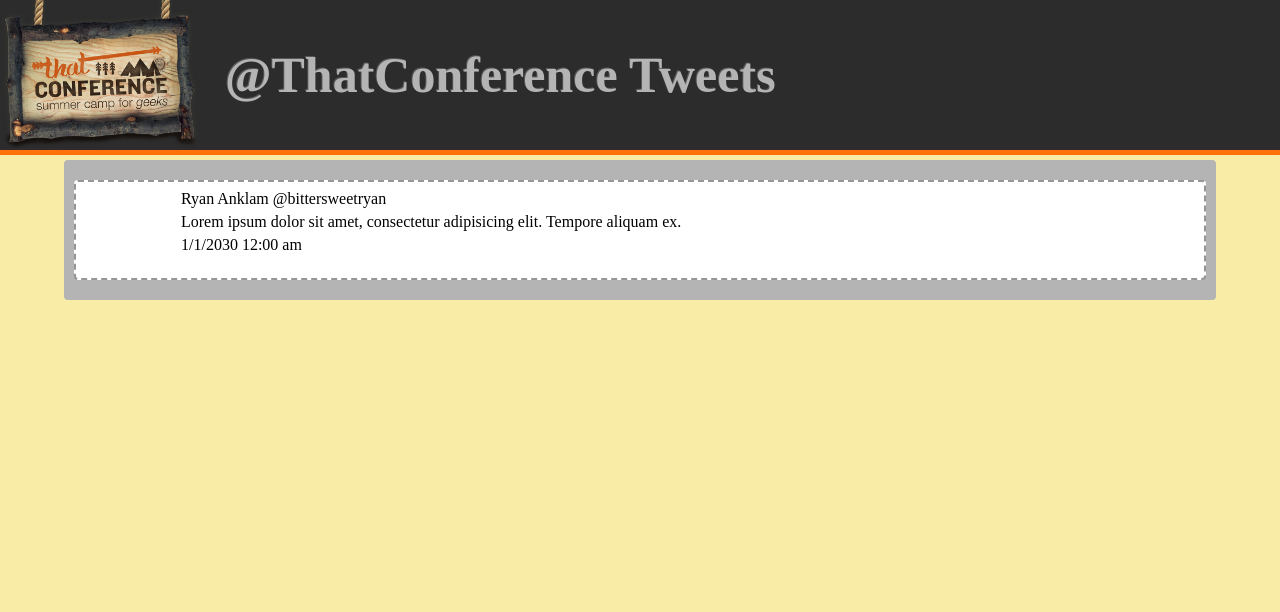
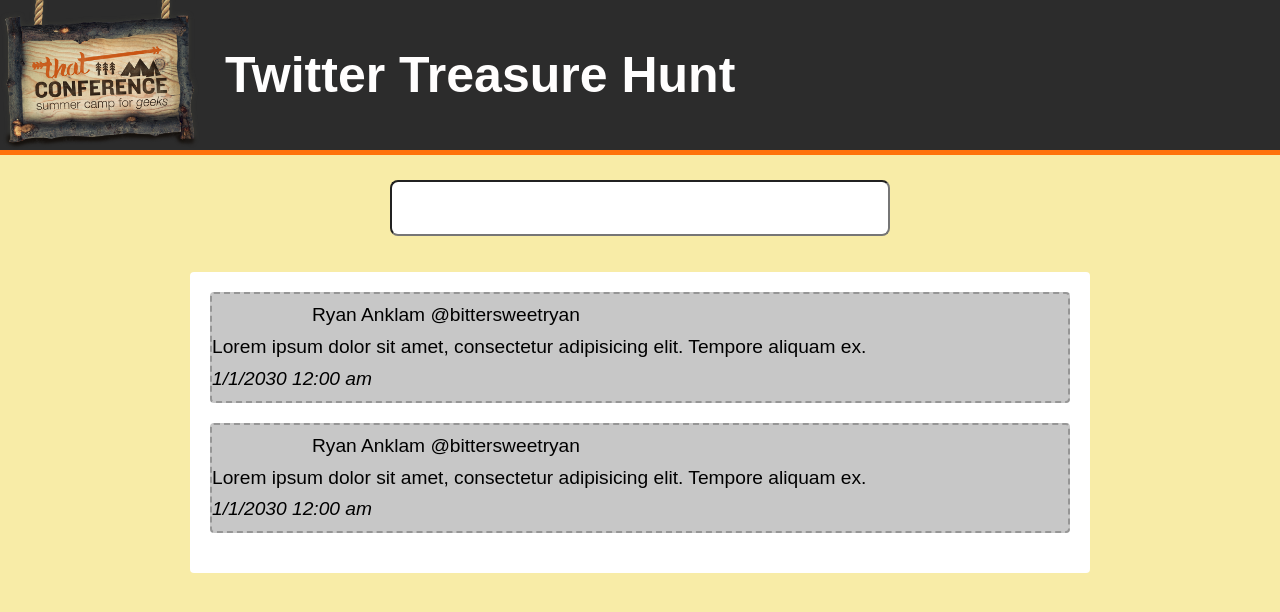
Before and after one commit to bittersweetryan/temple-of-dom, a website: page sample/index.html in a window 1280 px wide. Drawn offline with Linux system fonts and the light colour scheme.

```diff
--- a/sample/index.html
+++ b/sample/index.html
@@ -7,14 +7,19 @@
 </head>
 <body>
     <header>
-        <h1 class="header-text">@ThatConference Tweets</h1>
+        <h1 class="header-text">Twitter Treasure Hunt</h1>
     </header>
     <div class="content">
-        <section class="tweets">
-            <div class="tweet">
+        <section class="search">
+            <input type="text" class="search-text">
+        </section>
+        <section class="tweet-container">
+            <ul class="tweets">
+                <li class="tweet">
                     <div class="avatar">
                         <img src="" alt="">
                     </div>
+
                     <div class="tweet-user">
                         Ryan Anklam @bittersweetryan
                     </div>
@@ -23,8 +28,24 @@
                             1/1/2030 12:00 am
                         </div>
                     </div>
+                </li>
+                 <li class="tweet">
+                    <div class="avatar">
+                        <img src="" alt="">
                     </div>
+
+                    <div class="tweet-user">
+                        Ryan Anklam @bittersweetryan
+                    </div>
+                    <div class="tweet-content">Lorem ipsum dolor sit amet, consectetur adipisicing elit. Tempore aliquam ex.
+                        <div class="tweet-info">
+                            1/1/2030 12:00 am
+                        </div>
+                    </div>
+                </li>
+            </ul>
         </section>
     </div>
+    <script src="temple-of-dom.js"></script>
 </body>
 </html>
--- a/sample/style.css
+++ b/sample/style.css
@@ -5,6 +5,7 @@
 html, body{
     margin: 0;
     padding: 0;
+    font: 16px/20px arial;
 }
 
 body{
@@ -24,9 +25,9 @@
     margin: 0;
     line-height: 150px;
     font-size: 50px;
-    color: rgb(180, 180, 180);
-    text-shadow: -1px -1px 0 rgb( 88,88,88);
+    color: rgb(255, 254, 254);
     border-bottom: 5px solid #ff720b;
+    text-overflow:ellipsis;
 }
 
 .content{
@@ -34,27 +35,38 @@
     min-height:100%;
     width: 90%;
     margin: 10px auto;
+    max-width: 900px;
+}
+
+ul.tweets{
+    list-style:none;
+}
+
+li.tweet{
+    padding-left: 0;
+    margin-bottom: 20px;
 }
 
 .tweets{
-    background-color: #b4b4b4;
-    padding: 20px 10px;
+    background-color: #fff;
+    padding: 20px;
     border-radius: 4px;
 }
 
 .avatar{
     width: 100px;
-    height: 100px;
+    height: 1tw00px;
     float: left;
 }
 
 .tweet{
-    background-color: #fff;
+    background-color: #c7c7c7;
     padding: 8px 10px 8px 5px;
     position: relative;
     border-radius: 4px;
     border: 2px dashed rgb(150, 150, 150);
-    height: 100px;
+    font-size: 1.2em;
+    line-height: 1.4em;
 }
 
 .tweet-user{
@@ -64,7 +76,21 @@
 .tweet-content{
 }
 
+.search{
+    padding: 20px 0;
+}
+
+.search-text{
+    display: block;
+    margin: 0 auto;
+    padding: .5em;
+    width: 500px;
+    border-radius: 8px;
+    font-size: 1.5em;
+    color: #4b4b4b;
+}
 
 .tweet-info{
     margin-top: 5px;
+    font-style:italic;
 }
--- /dev/null
+++ b/sample/temple-of-dom.js
@@ -0,0 +1,3 @@
+;( function( ){
+
+}() );
```
Also changed, not shown: article/temple-of-dom.md (added, +6 -0 lines), package.json (added, +7 -0 lines), server.js (added, +18 -0 lines), presentation/assets/indytemple10035.jpg (renamed from assets/indytemple10035.jpg), 5 other files. Lines whose indentation alone changed are shown as unchanged.
